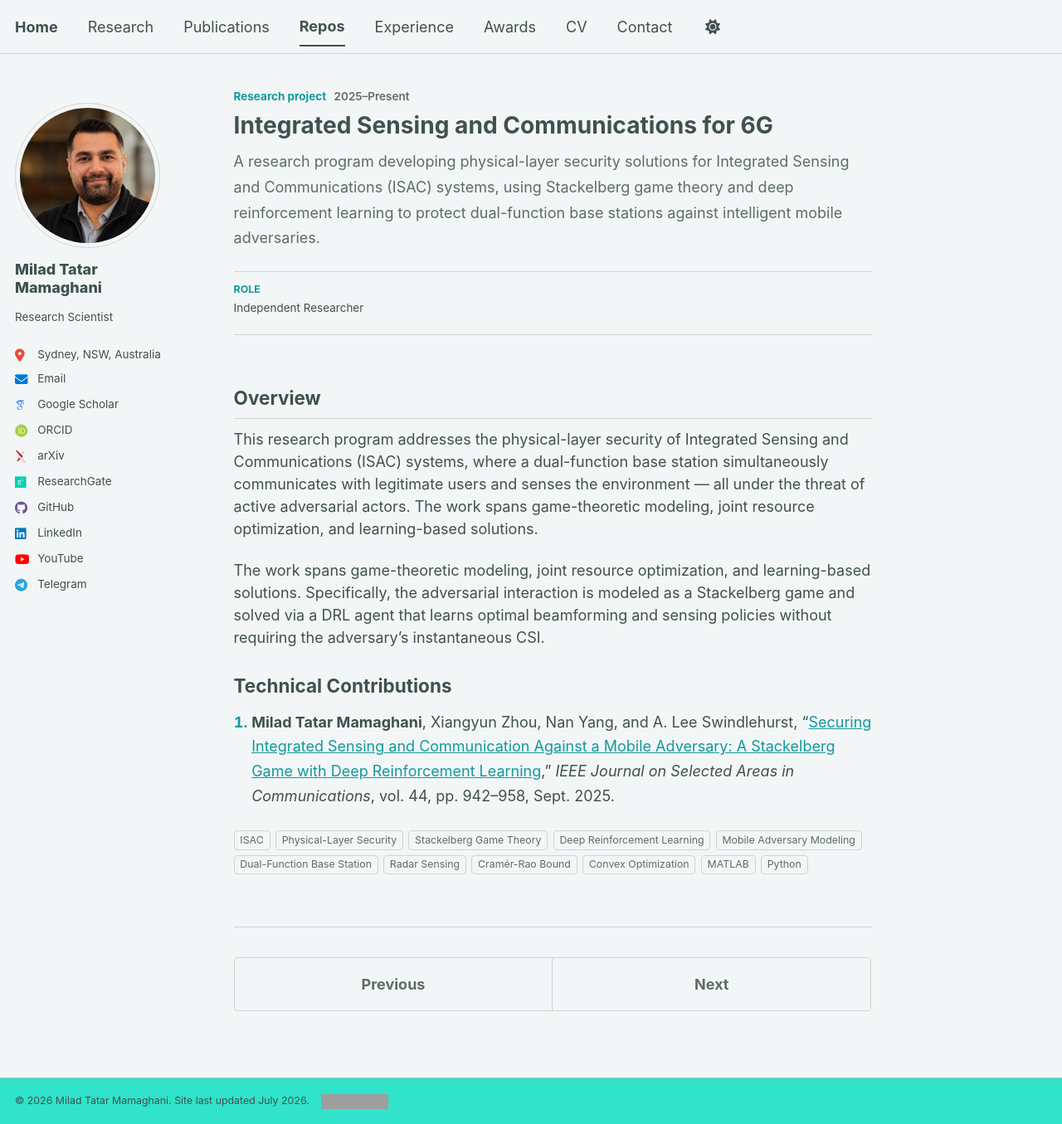
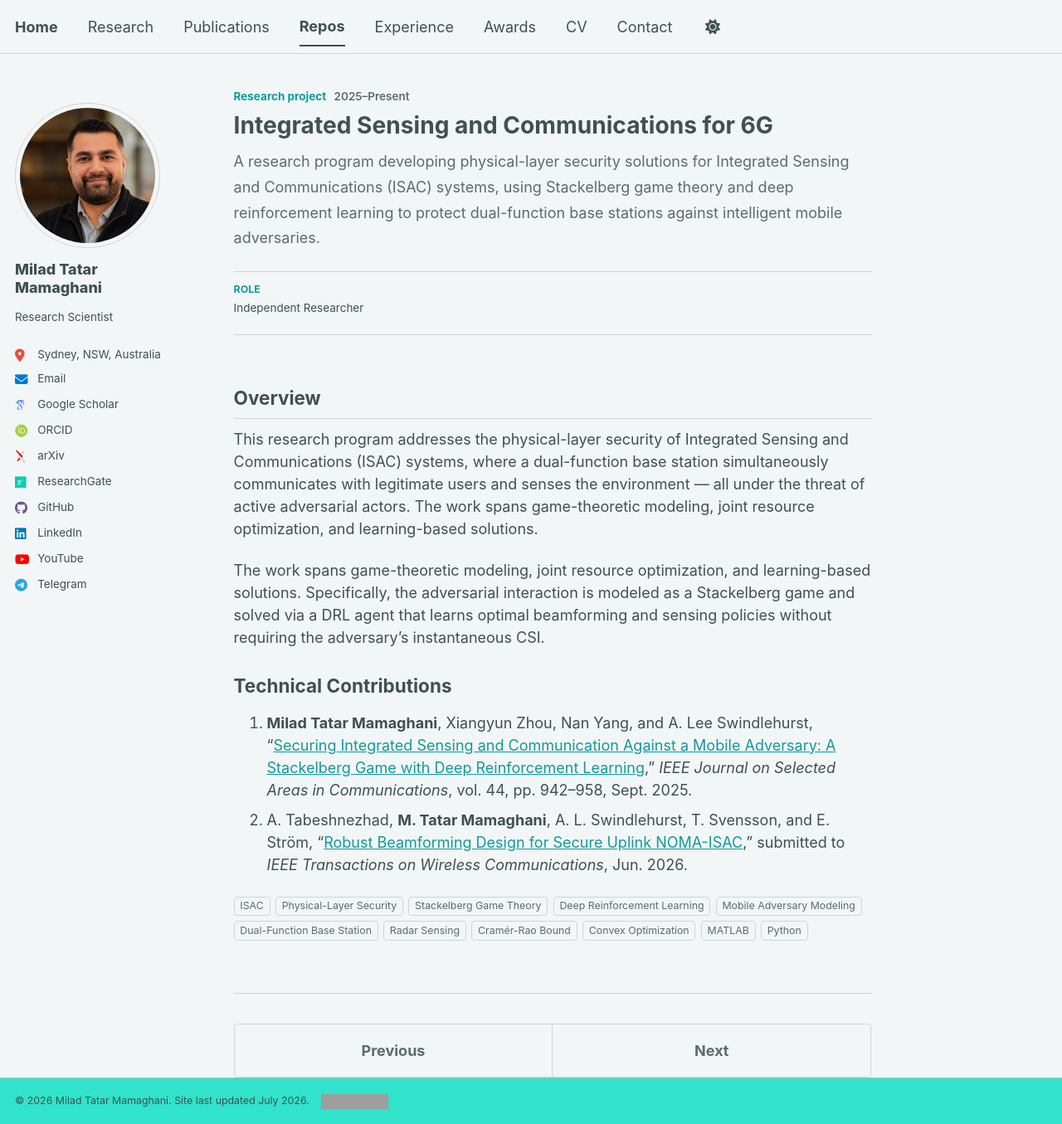
Before and after one commit to miladtm94/miladtm94.github.io, a Jekyll site: the page built from _portfolio/secure-isac.md, in a window 1280 px wide and 1355 px high. Shown: the whole window at 83% size. Built offline with Jekyll 4.4.1, drawn with Linux system fonts in a browser that asks for light colours; some web fonts are replaced; grey boxes are pictures that could not be loaded.

Commit message:
some  updates

```diff
--- a/_portfolio/secure-isac.md
+++ b/_portfolio/secure-isac.md
@@ -31,4 +31,6 @@ The work spans game-theoretic modeling, joint resource optimization, and learnin
 ### Technical Contributions
 
 1. **Milad Tatar Mamaghani**, Xiangyun Zhou, Nan Yang, and A. Lee Swindlehurst, "[Securing Integrated Sensing and Communication Against a Mobile Adversary: A Stackelberg Game with Deep Reinforcement Learning](https://doi.org/10.1109/JSAC.2025.3611404)," *IEEE Journal on Selected Areas in Communications*, vol. 44, pp. 942–958, Sept. 2025.
+2. A. Tabeshnezhad, **M. Tatar Mamaghani**, A. L. Swindlehurst, T. Svensson, and E. Ström, "[Robust Beamforming Design for Secure Uplink NOMA-ISAC](https://arxiv.org/abs/2606.17306)," submitted to *IEEE Transactions on Wireless Communications*, Jun. 2026.
+
 {: .portfolio-publications}
```
